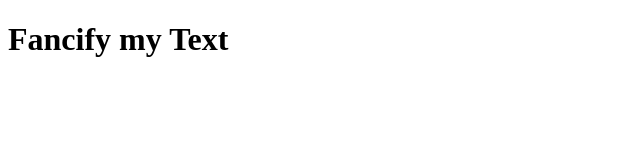
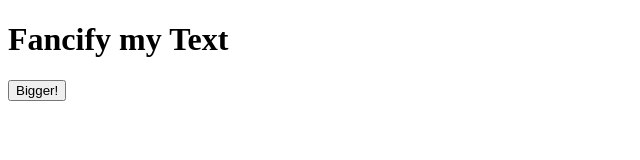
Before and after one commit to WarriorWyatt100/warriorwyatt100.github.io, a plain HTML site: page fancifymytext.html in a window 1280 px wide. Shown: the whole page, without its empty margins (0-640 px from the left). Drawn offline with Linux system fonts and the light colour scheme.

Commit message:
Update fancifymytext.html

```diff
--- a/fancifymytext.html
+++ b/fancifymytext.html
@@ -13,6 +13,7 @@
 
 
 		<!-- Your UI controls go here -->
+		<button onclick="showAlert()">Bigger!</button>
 
 	</body>
 </html>
```
